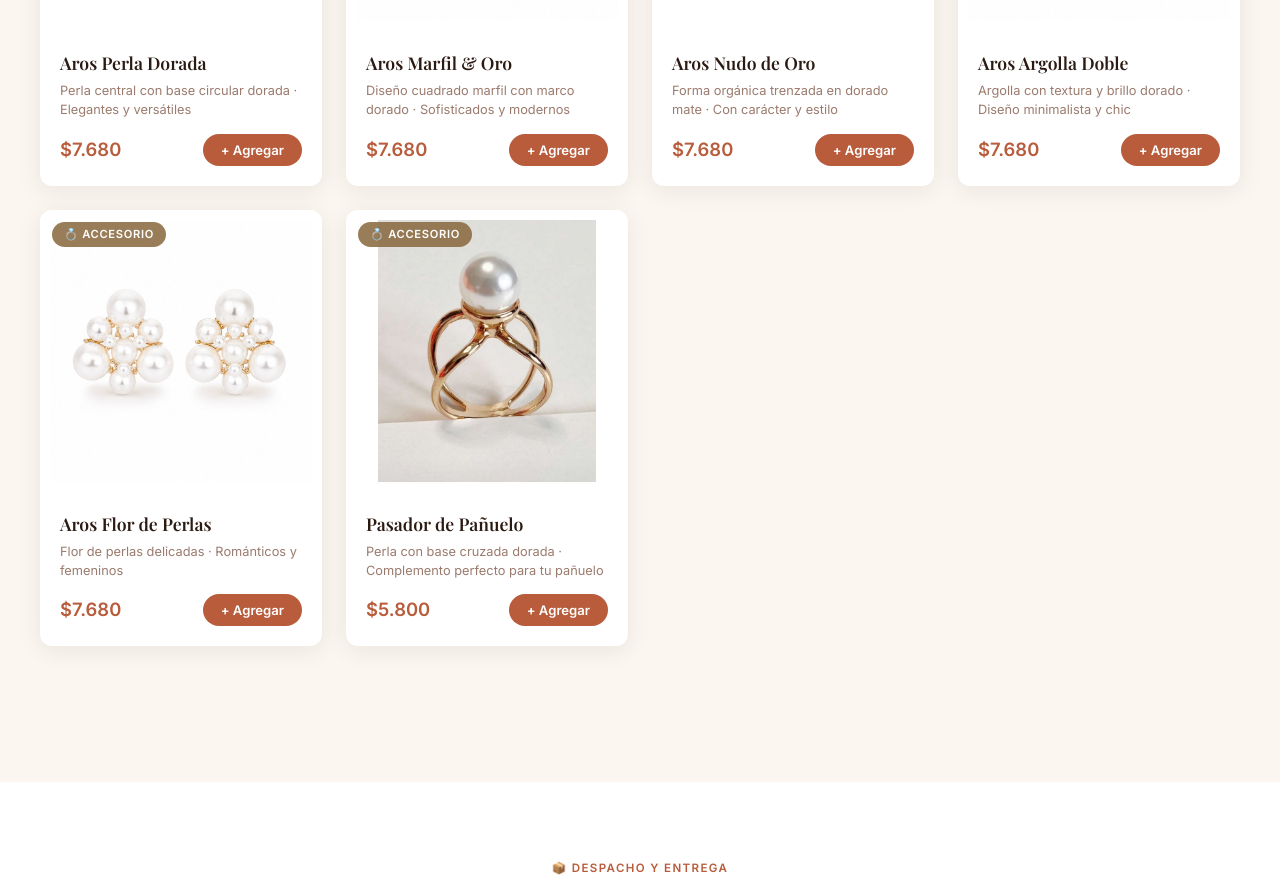
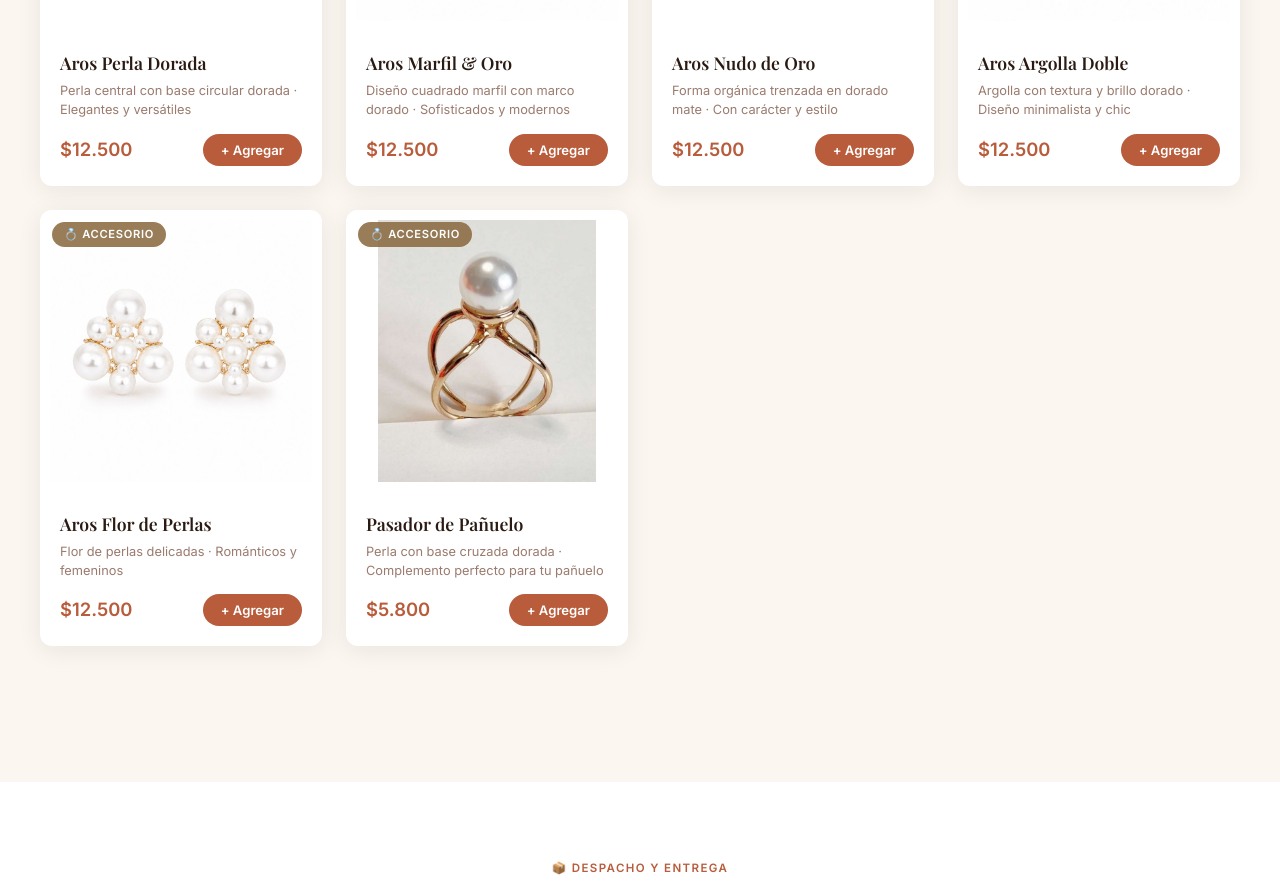
Before and after one commit to catybarrios-cloud/tienda-panuelos, a plain HTML site: page index.html in a window 1280 px wide. Shown: the part 3640-4536 px from the top of the page. Drawn offline with nearby package versions, Linux system fonts and the light colour scheme; a web font is replaced by a local one.

Commit message:
Add files via upload

```diff
--- a/index.html
+++ b/index.html
@@ -1164,11 +1164,11 @@
     { id: 11, collection: 'clasica', name: 'Pañuelo 11', desc: '65×65 cm · Cebra blanco y negro',   price: 7500, image: 'imagenes/modelo11.jpg', emoji: '🖤' },
     { id: 12, collection: 'clasica', name: 'Pañuelo 12', desc: '65×65 cm · Flores tropicales',      price: 7500, image: 'imagenes/modelo12.jpg', emoji: '🌺' },
     // Accesorios
-    { id: 13, collection: 'accesorios', name: 'Aros Perla Dorada',   desc: 'Perla central con base circular dorada · Elegantes y versátiles', price: 7680, image: 'imagenes/aro1.jpg', emoji: '⭕' },
-    { id: 14, collection: 'accesorios', name: 'Aros Marfil & Oro',   desc: 'Diseño cuadrado marfil con marco dorado · Sofisticados y modernos', price: 7680, image: 'imagenes/aro3.jpg', emoji: '🟡' },
-    { id: 15, collection: 'accesorios', name: 'Aros Nudo de Oro',    desc: 'Forma orgánica trenzada en dorado mate · Con carácter y estilo',   price: 7680, image: 'imagenes/aro4.jpg', emoji: '✨' },
-    { id: 16, collection: 'accesorios', name: 'Aros Argolla Doble',  desc: 'Argolla con textura y brillo dorado · Diseño minimalista y chic',  price: 7680, image: 'imagenes/aro5.jpg', emoji: '💛' },
-    { id: 17, collection: 'accesorios', name: 'Aros Flor de Perlas', desc: 'Flor de perlas delicadas · Románticos y femeninos',                 price: 7680, image: 'imagenes/aro2.jpg', emoji: '🌸' },
+    { id: 13, collection: 'accesorios', name: 'Aros Perla Dorada',   desc: 'Perla central con base circular dorada · Elegantes y versátiles', price: 12500, image: 'imagenes/aro1.jpg', emoji: '⭕' },
+    { id: 14, collection: 'accesorios', name: 'Aros Marfil & Oro',   desc: 'Diseño cuadrado marfil con marco dorado · Sofisticados y modernos', price: 12500, image: 'imagenes/aro3.jpg', emoji: '🟡' },
+    { id: 15, collection: 'accesorios', name: 'Aros Nudo de Oro',    desc: 'Forma orgánica trenzada en dorado mate · Con carácter y estilo',   price: 12500, image: 'imagenes/aro4.jpg', emoji: '✨' },
+    { id: 16, collection: 'accesorios', name: 'Aros Argolla Doble',  desc: 'Argolla con textura y brillo dorado · Diseño minimalista y chic',  price: 12500, image: 'imagenes/aro5.jpg', emoji: '💛' },
+    { id: 17, collection: 'accesorios', name: 'Aros Flor de Perlas', desc: 'Flor de perlas delicadas · Románticos y femeninos',                 price: 12500, image: 'imagenes/aro2.jpg', emoji: '🌸' },
     { id: 18, collection: 'accesorios', name: 'Pasador de Pañuelo',  desc: 'Perla con base cruzada dorada · Complemento perfecto para tu pañuelo', price: 5800, image: 'imagenes/pasador1.jpg', emoji: '💎' },
   ];
 
```
